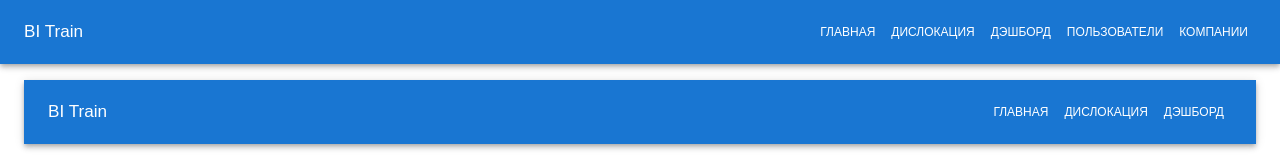
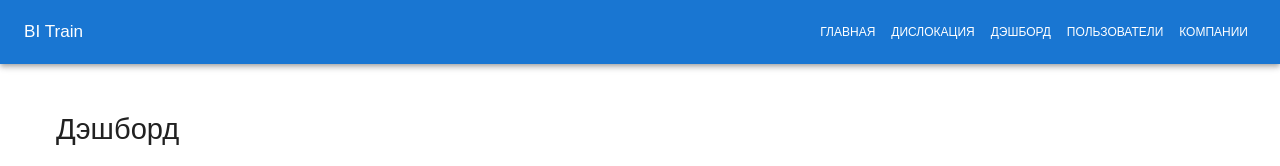
Before and after one commit to DKen717/bitrain-site, a Next.js app: page /dashboard in a window 1280 px wide. Shown: the top 166 px of the page. Built offline with nearby package versions, Linux system fonts and the light colour scheme; no server answers; the database is empty.

Commit message:
Update dashboard.jsx

```diff
--- a/pages/dashboard.jsx
+++ b/pages/dashboard.jsx
@@ -91,7 +91,6 @@ export default function Dashboard() {
 
   return (
     <>
-      <TopNav />
       <Box sx={{ padding: '2rem' }}>
         <Typography variant="h4" gutterBottom>Дэшборд</Typography>
 
```
